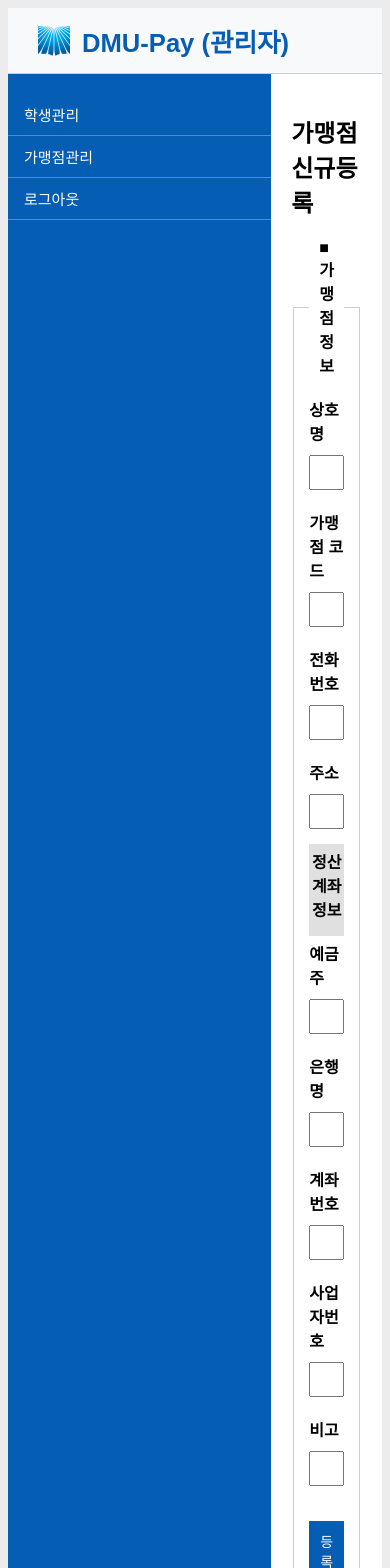
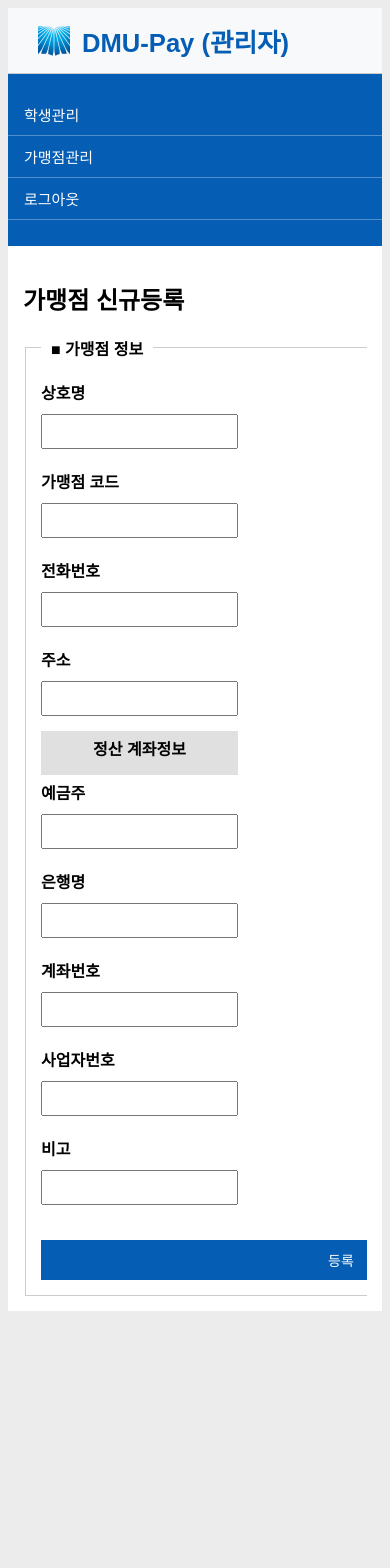
Before and after one commit to sangyunjeon/dmu-pay, a React (Create React App) app: page /admin/merchant/register in a window 390 px wide. Shown: the top 1568 px of the page. After the commit the page ends 1319 px from the top, so only its background shows below. Built offline with nearby package versions, Linux system fonts and the light colour scheme.

Commit message:
css update

```diff
--- a/src/pages/MerchantRegisterPage.css
+++ b/src/pages/MerchantRegisterPage.css
@@ -24,6 +24,10 @@
 }
 
 /* 폼 스타일 */
+.merchant-form {
+  overflow-x: auto;
+}
+
 .merchant-form fieldset {
   border: 1px solid #ccc;
   padding: 20px;
@@ -37,6 +41,8 @@
 .merchant-form table {
   width: 100%;
   border-collapse: collapse;
+  min-width: 600px;
+  display: block;
 }
 
 .merchant-form th {
@@ -52,6 +58,7 @@
 
 .merchant-form input {
   width: 100%;
+  max-width: 100%;
   padding: 8px;
   box-sizing: border-box;
 }
@@ -80,8 +87,16 @@
   background-color: #003f87;
 }
 
-/* ✅ 반응형 모바일 대응 */
+/* ✅ 반응형: 태블릿 이하 */
 @media (max-width: 768px) {
+  .merchant-register-body {
+    flex-direction: column; /* 사이드바와 폼을 위아래로 정렬 */
+  }
+
+  .admin-sidebar {
+    display: none; /* 모바일에서 사이드바 숨김 */
+  }
+
   .merchant-register-content {
     padding: 20px;
   }
@@ -106,10 +121,6 @@
     padding: 5px 0 15px;
   }
 
-  .btn-wrapper {
-    text-align: center;
-  }
-
   .btn-wrapper button {
     width: 100%;
     padding: 12px;
@@ -117,9 +128,14 @@
   }
 }
 
+/* ✅ 반응형: 작은 모바일 */
 @media (max-width: 480px) {
   .breadcrumb {
     font-size: 12px;
+  }
+
+  .merchant-register-content {
+    padding: 15px;
   }
 
   .btn-wrapper button {
```
